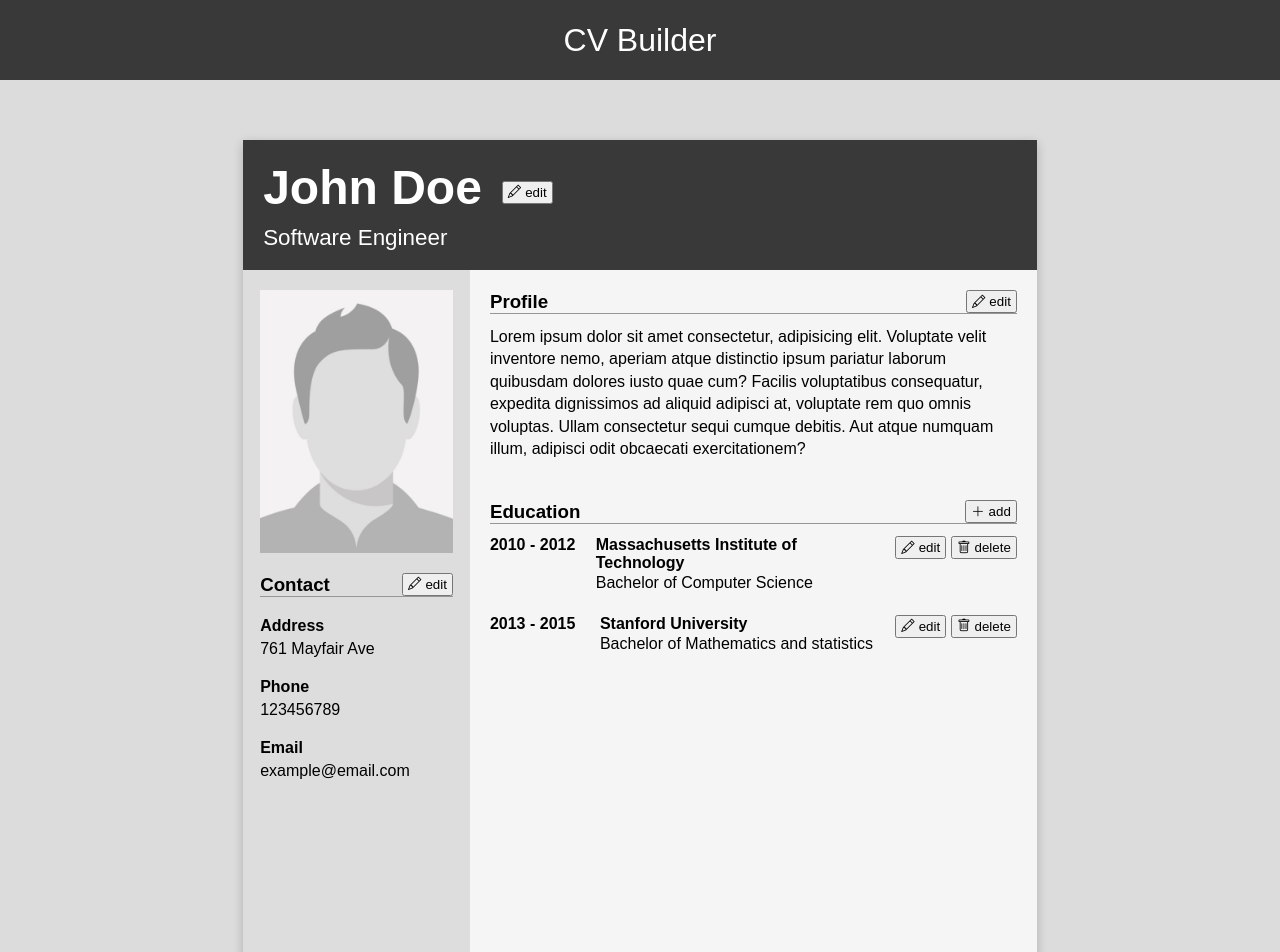
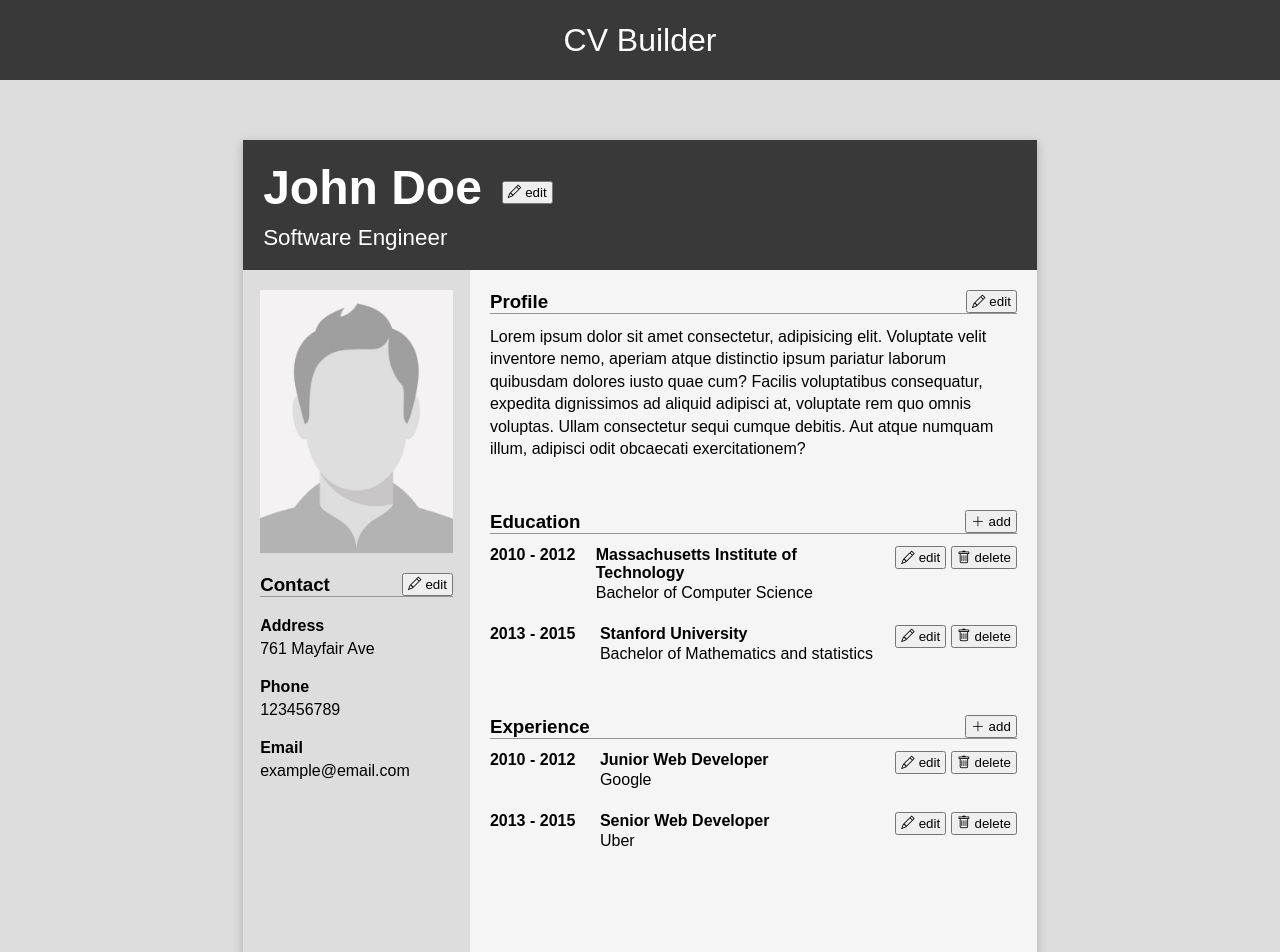
Before and after one commit to smandoki/cv-project, a React (Create React App) app: page / in a window 1280 px wide. Shown: the top 952 px of the page. Built offline with nearby package versions, Linux system fonts and the light colour scheme.

Commit message:
Completed experience component appearance
general appearance page and components is complete. must implement
buttons and form modals from here

```diff
--- a/src/components/Experience.jsx
+++ b/src/components/Experience.jsx
@@ -1,12 +1,64 @@
 import React from 'react';
+import '../styles/experience.css';
 
 class Experience extends React.Component {
 	constructor() {
 		super();
+
+		this.state = {
+			experienceItems: [
+				{
+					company: 'Google',
+					title: 'Junior Web Developer',
+					from: '2010',
+					to: '2012',
+				},
+				{
+					company: 'Uber',
+					title: 'Senior Web Developer',
+					from: '2013',
+					to: '2015',
+				},
+			],
+		};
 	}
 
 	render() {
-		return null;
+		const { experienceItems } = this.state;
+
+		return (
+			<div className='experience'>
+				<h3>
+					Experience
+					<button className='icon-button'>
+						<i class='bi bi-plus-lg'></i>
+						add
+					</button>
+				</h3>
+
+				<div className='experience-items'>
+					{experienceItems.map(({ company, title, from, to }) => (
+						<div className='experience-item'>
+							<strong>
+								{from} - {to}
+							</strong>
+							<span>
+								<strong>{title}</strong>
+								<p>{company}</p>
+							</span>
+							<button className='icon-button mr-5 mla'>
+								<i class='bi bi-pencil'></i>
+								edit
+							</button>
+							<button className='icon-button'>
+								<i class='bi bi-trash'></i>
+								delete
+							</button>
+						</div>
+					))}
+				</div>
+			</div>
+		);
 	}
 }
 
--- a/src/styles/app.css
+++ b/src/styles/app.css
@@ -44,7 +44,7 @@ aside {
 	padding: 20px;
 	display: flex;
 	flex-direction: column;
-	gap: 40px;
+	gap: 50px;
 }
 
 .icon-button {
--- /dev/null
+++ b/src/styles/experience.css
@@ -0,0 +1,20 @@
+.experience-item {
+	display: flex;
+	align-items: flex-start;
+}
+
+.experience-item strong {
+	width: 90px;
+	margin-right: 20px;
+}
+
+.experience-items {
+	display: flex;
+	flex-direction: column;
+	gap: 20px;
+}
+
+.experience .edit-delete {
+	display: flex;
+	margin-left: auto;
+}
```
